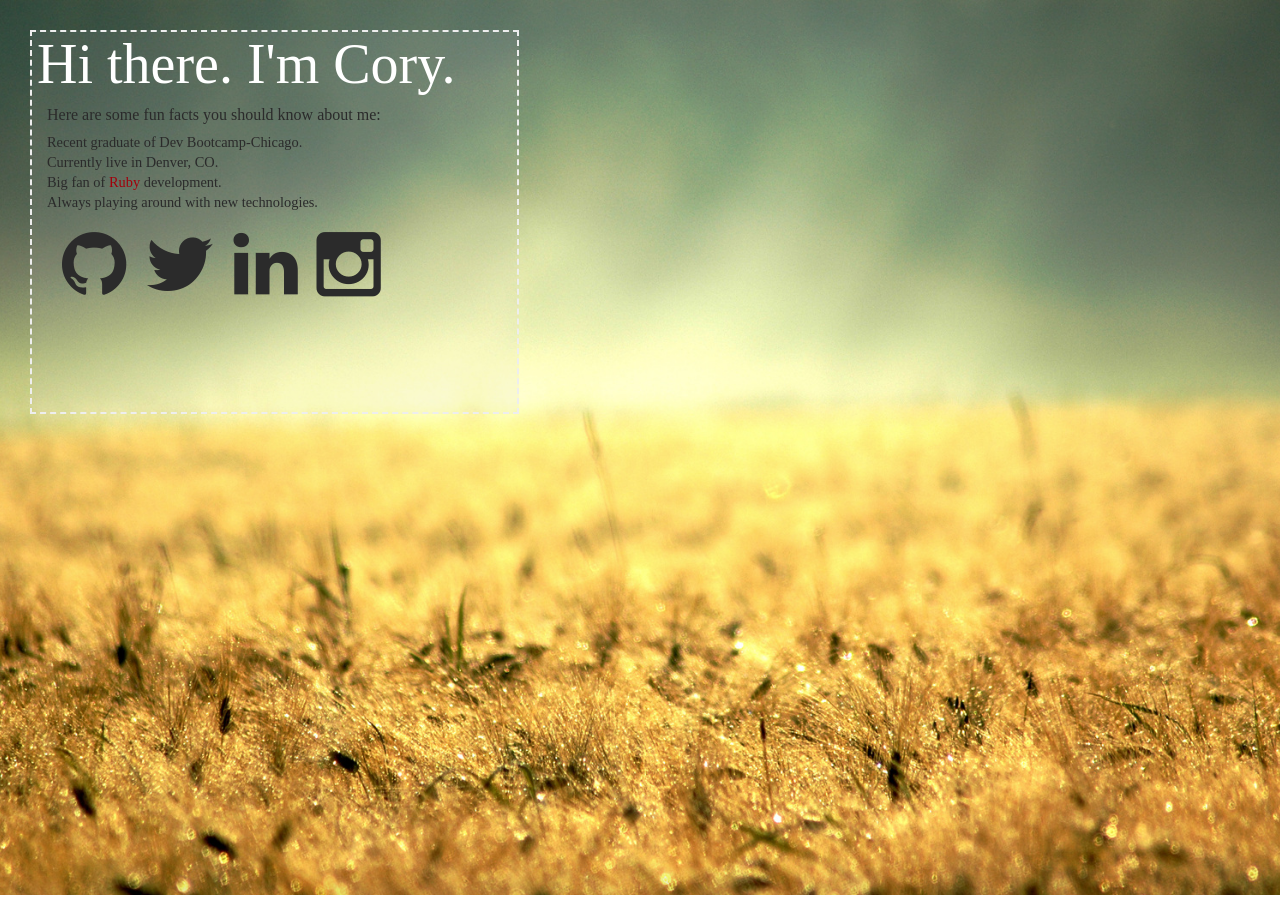
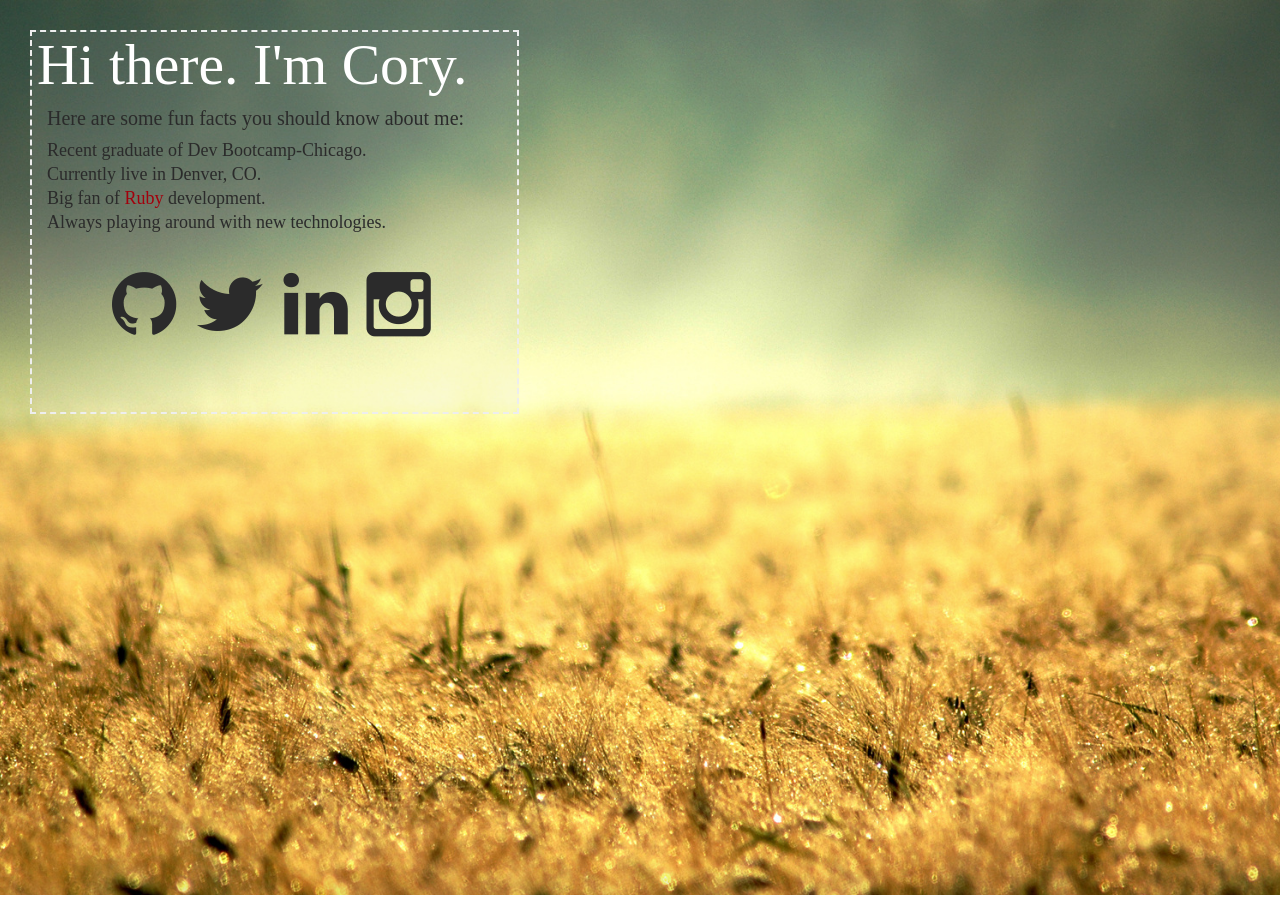
Before and after one commit to corywest/corywest.github.io, a Jekyll site: the page index.html, which Jekyll copies as it is, in a window 1280 px wide. Built offline with Jekyll 4.4.1, drawn with Linux system fonts in a browser that asks for light colours; Markdown is read by kramdown in place of the engine named in the settings.

Commit message:
Minor adjustments

```diff
--- a/css/main.css
+++ b/css/main.css
@@ -52,14 +52,14 @@
 h1 {
 	color: white;
 	font-family: Aleo;
-	font-size: 3.5em;
+	font-size: 3.6em;
 	margin-left: 5px;
 }
 
 h3 {
   color:#2B2B2B;
   font-family: Aleo;
-  font-size: 1.0em;
+  font-size: 1.25em;
   margin-left: 15px;
   margin-top: 10px;
 }
@@ -79,8 +79,8 @@
 }
 
 .icons {
-	margin-top: 12px;
-	margin-left: 15px;
+	margin-top: 30px;
+	margin-left: 65px;
 	font-size: 75px;
 	color: #2B2B2B;
 }
```
